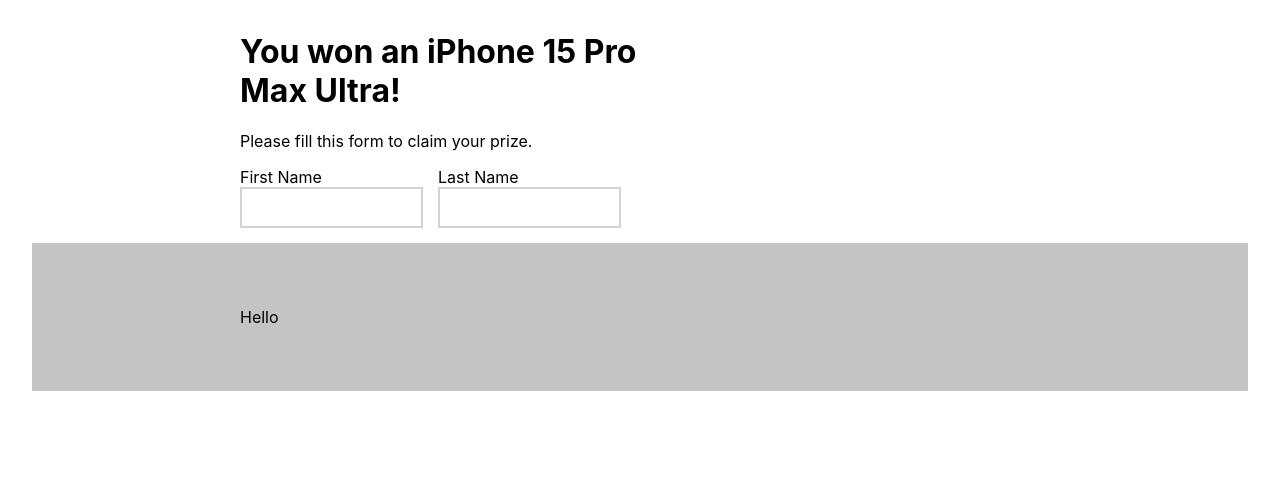
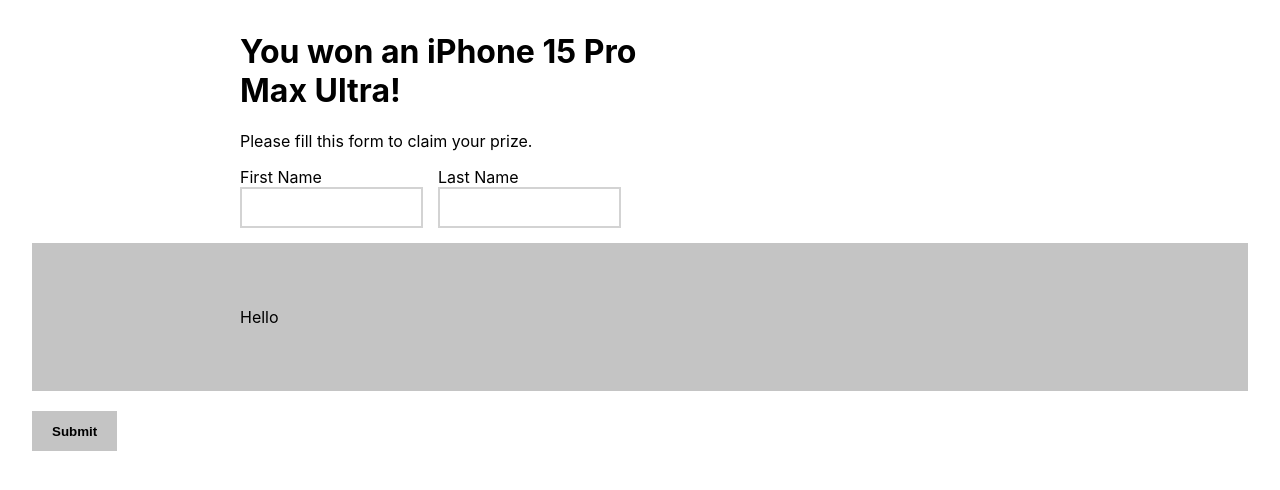
Before and after one commit to Testausserveri/soulcaptcha, a React (Create React App) app: page / in a window 1280 px wide. Shown: the top 490 px of the page. Built offline with nearby package versions, Linux system fonts and the light colour scheme.

Commit message:
Add button

```diff
--- a/src/App.css
+++ b/src/App.css
@@ -13,3 +13,17 @@
     width: 175px;
     border: 2px solid lightgray;
 }
+
+button {
+    border: none;
+    margin-top: 20px;
+    height: 25px;
+    padding: 20px;
+    display: inline-flex;
+    align-items: center;
+    background-color: #C4C4C4;
+}
+
+button:hover {
+    background-color: gray;
+}
--- a/src/App.js
+++ b/src/App.js
@@ -26,6 +26,7 @@
           </div>
       </Content>
       <Signature />
+      <button><b>Submit</b></button>
     </div>
   );
 }
```
